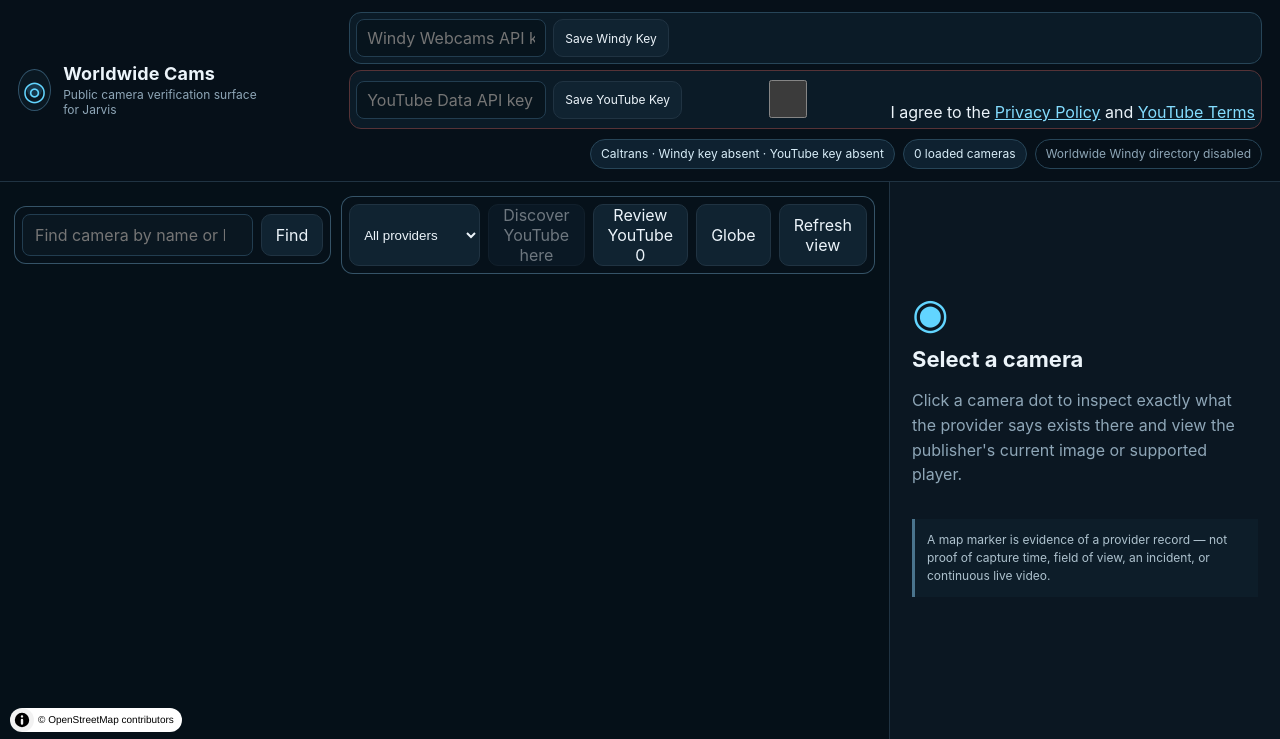
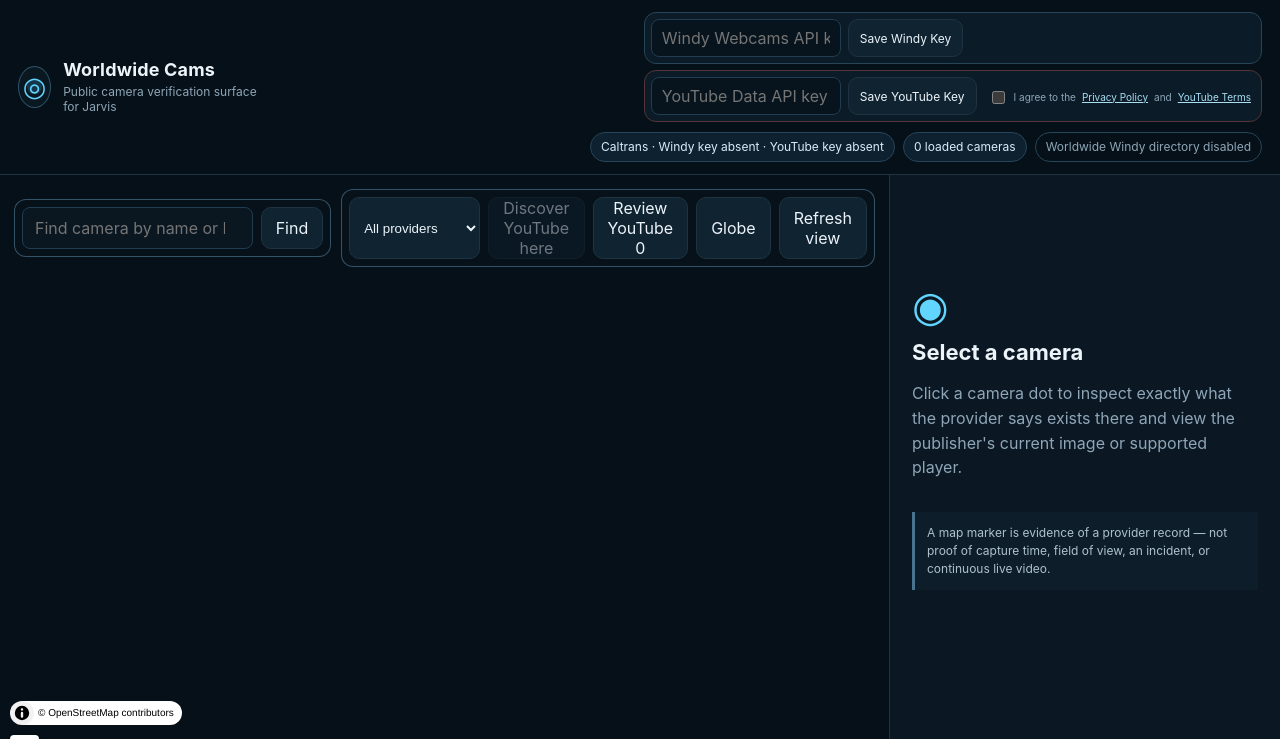
Before and after one commit to US0RIS/Worldwide-Cams, a website built with Vite: page index.html in a window 1280 px wide. Shown: the top 739 px of the page. Built offline with nearby package versions, Linux system fonts and the light colour scheme; no server answers; animation ran at ten frames a second; files whose address does not match are found by name.

Commit message:
Style YouTube API consent disclosure

```diff
--- a/src/styles.css
+++ b/src/styles.css
@@ -799,3 +799,23 @@ a {
     flex-wrap: wrap;
   }
 }
+
+.youtube-consent {
+  grid-column: 1 / -1;
+  display: flex;
+  align-items: center;
+  gap: 6px;
+  padding: 2px 4px 0;
+  color: var(--muted);
+  font-size: 10px;
+  line-height: 1.3;
+}
+
+.youtube-consent input {
+  width: auto;
+  min-height: 0;
+}
+
+.youtube-consent a {
+  color: #a8ddf2;
+}
```
